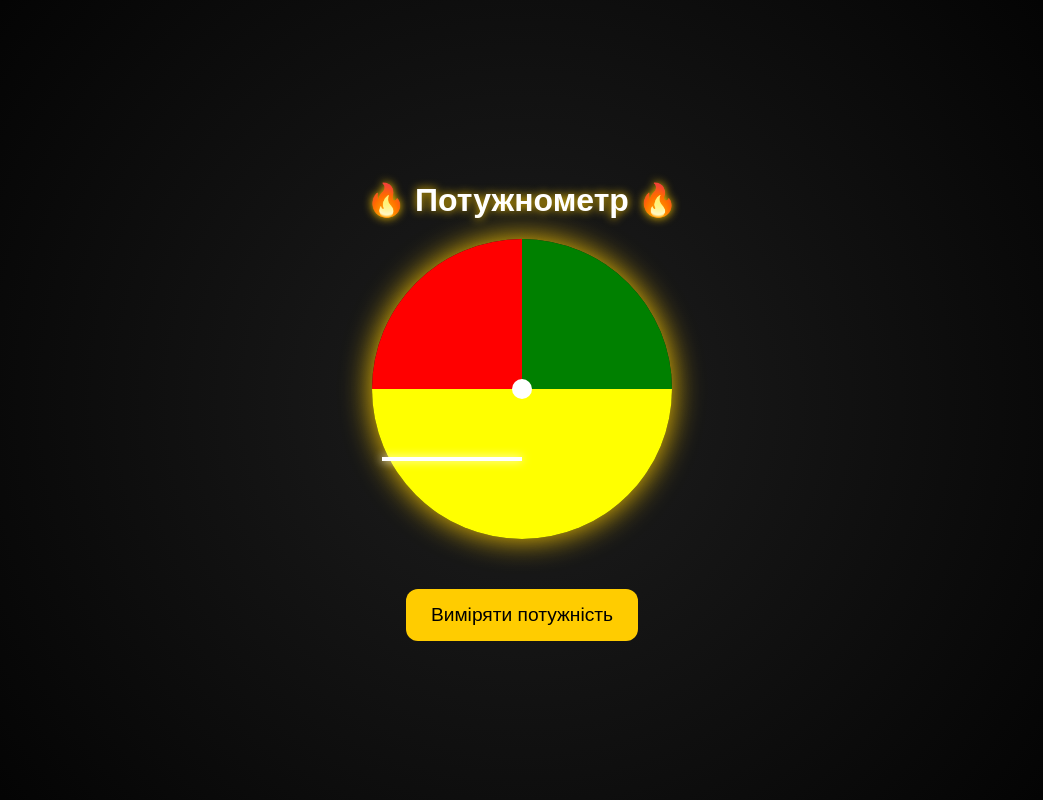
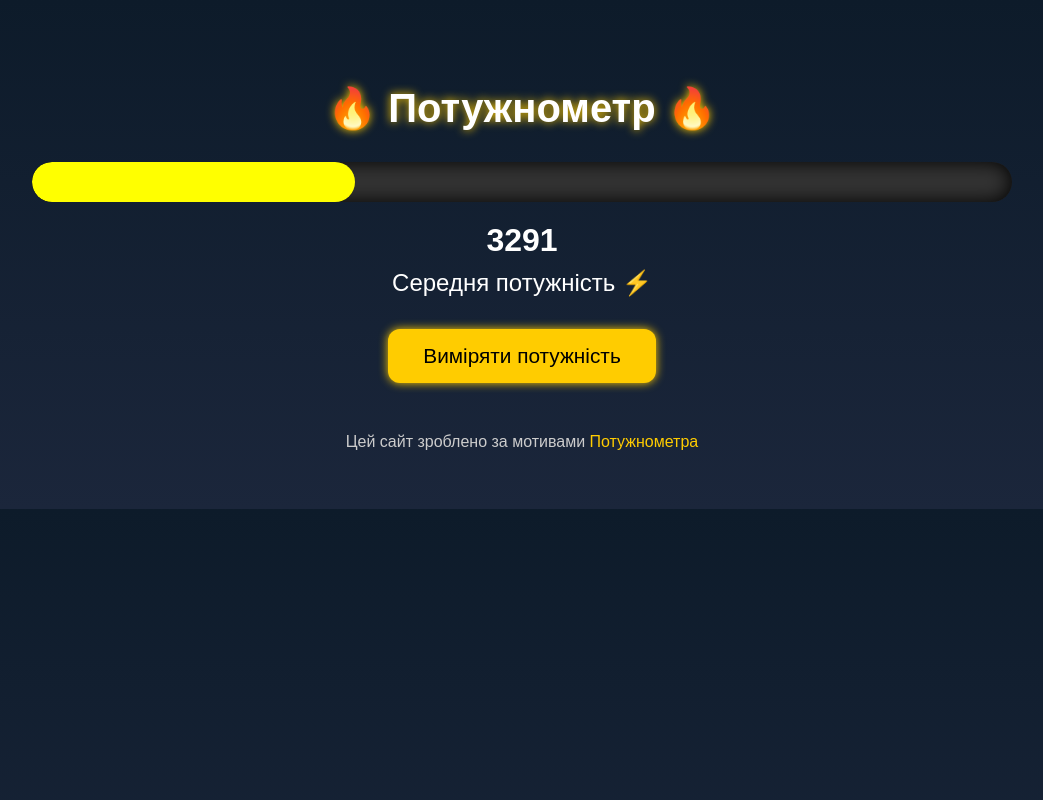
Before and after one commit to Travkaa52/Potuzhnometr, a plain HTML site: page index.html in a window 1280 px wide. Both pictures are taken after a click on the button "Виміряти потужність". Shown: the whole page, without its empty margins (118-1161 px from the left). Drawn offline with Linux system fonts and the light colour scheme.

Commit message:
Update index.html

```diff
--- a/index.html
+++ b/index.html
@@ -6,80 +6,75 @@
 <title>Потужнометр</title>
 <style>
 body {
-  margin: 0;
-  height: 100vh;
-  display: flex;
-  justify-content: center;
-  align-items: center;
-  background: radial-gradient(circle, #1e1e1e, #000);
-  font-family: 'Arial', sans-serif;
+  font-family: Arial, sans-serif;
+  background: linear-gradient(to bottom, #0d1b2a, #1b263b);
   color: white;
-  flex-direction: column;
+  text-align: center;
+  padding: 50px 20px;
 }
 
 h1 {
-  margin-bottom: 20px;
-  font-size: 2em;
+  font-size: 2.5em;
+  margin-bottom: 30px;
   text-shadow: 0 0 10px #ffcc00;
 }
 
-#meter-container {
-  position: relative;
-  width: 300px;
-  height: 300px;
-  border-radius: 50%;
-  background: conic-gradient(
-    green 0deg 90deg,
-    yellow 90deg 270deg,
-    red 270deg 360deg
-  );
-  display: flex;
-  justify-content: center;
-  align-items: center;
-  box-shadow: 0 0 30px #ffcc00;
+#power-container {
+  width: 80%;
+  margin: 0 auto 20px;
+  height: 40px;
+  background: #333;
+  border-radius: 20px;
+  overflow: hidden;
+  box-shadow: 0 0 20px #000 inset;
 }
 
-#needle {
-  position: absolute;
-  width: 4px;
-  height: 140px;
-  background: #fff;
-  transform-origin: bottom center;
-  transform: rotate(-90deg);
-  transition: transform 2s ease-out;
-  box-shadow: 0 0 10px #fff;
+#power-bar {
+  height: 100%;
+  width: 0%;
+  background: green;
+  border-radius: 20px;
+  transition: width 1s, background 1s;
 }
 
-#center-circle {
-  position: absolute;
-  width: 20px;
-  height: 20px;
-  background: #fff;
-  border-radius: 50%;
-  z-index: 10;
+#power-value {
+  margin-top: 20px;
+  font-size: 2em;
+  font-weight: bold;
 }
 
-#value {
-  margin-top: 20px;
+#power-text {
+  margin-top: 10px;
   font-size: 1.5em;
-  text-align: center;
-  text-shadow: 0 0 5px #ffcc00;
+  min-height: 30px;
 }
 
 button {
-  margin-top: 30px;
   background: #ffcc00;
   color: black;
   border: none;
-  padding: 15px 25px;
-  font-size: 1.2em;
+  padding: 15px 35px;
+  font-size: 1.3em;
   border-radius: 12px;
   cursor: pointer;
   transition: 0.3s;
+  box-shadow: 0 0 10px #ffcc00;
+  margin-top: 30px;
 }
 
 button:hover {
   background: #ffaa00;
+}
+
+#footer-text {
+  margin-top:50px;
+  font-size:1em;
+  color:#ccc;
+}
+
+#footer-text a {
+  color:#ffcc00;
+  text-decoration:none;
 }
 </style>
 </head>
@@ -87,52 +82,53 @@ button:hover {
 
 <h1>🔥 Потужнометр 🔥</h1>
 
-<div id="meter-container">
-  <div id="needle"></div>
-  <div id="center-circle"></div>
+<div id="power-container">
+  <div id="power-bar"></div>
 </div>
 
-<div id="value"></div>
+<div id="power-value">0</div>
+<div id="power-text"></div>
+
 <button onclick="measurePower()">Виміряти потужність</button>
 
-<audio id="sound-low" src="https://www.soundjay.com/button/beep-07.mp3"></audio>
-<audio id="sound-mid" src="https://www.soundjay.com/button/beep-08b.mp3"></audio>
-<audio id="sound-high" src="https://www.soundjay.com/button/beep-09.mp3"></audio>
-<audio id="sound-max" src="https://www.soundjay.com/button/beep-10.mp3"></audio>
+<div id="footer-text">
+  Цей сайт зроблено за мотивами <a href="https://github.com/твій_логін/potuzhnometr" target="_blank">Потужнометра</a>
+</div>
+
+<audio id="sound-high" src="https://www.soundjay.com/button/beep-07.mp3"></audio>
+<audio id="sound-max" src="https://www.soundjay.com/button/button-3.mp3"></audio>
 
 <script>
 function measurePower() {
-  let value = Math.floor(Math.random() * 9999) + 1;
-  let text = "";
-  let sound;
+  const value = Math.floor(Math.random() * 9999) + 1;
+  const bar = document.getElementById("power-bar");
+  const percent = Math.min(value / 9999 * 100, 100);
+  bar.style.width = percent + "%";
 
+  // Змінюємо колір шкали
   if (value < 1000) {
-    text = value + " 💧 — слабачок!";
-    sound = document.getElementById("sound-low");
+    bar.style.background = "green";
   } else if (value < 5000) {
-    text = value + " ⚡ — середня потужність.";
-    sound = document.getElementById("sound-mid");
+    bar.style.background = "yellow";
   } else if (value < 9000) {
-    text = value + " 🔥 — дуже потужний!";
-    sound = document.getElementById("sound-high");
+    bar.style.background = "orange";
+    document.getElementById("sound-high").play();
   } else {
-    text = value + " 💥 — потужний як атом!";
-    sound = document.getElementById("sound-max");
+    bar.style.background = "red";
+    document.getElementById("sound-max").play();
   }
 
-  // Анімація стрілки
-  const needle = document.getElementById("needle");
-  // Поворот: 0–9999 → -90° до 90° (можна змінити)
-  const angle = (value / 9999) * 180 - 90;
-  needle.style.transform = rotate(${angle}deg);
+  // Відображаємо цифрове значення
+  document.getElementById("power-value").innerText = value;
 
-  // Показ тексту
-  const valueDiv = document.getElementById("value");
-  valueDiv.innerHTML = text;
+  // Мемний підпис
+  let text = "";
+  if (value < 1000) text = "Слабачок 💧";
+  else if (value < 5000) text = "Середня потужність ⚡";
+  else if (value < 9000) text = "Дуже потужний 🔥";
+  else text = "Потужний як атом 💥";
 
-  // Відтворення звуку
-  sound.currentTime = 0;
-  sound.play();
+  document.getElementById("power-text").innerText = text;
 }
 </script>
 
```
